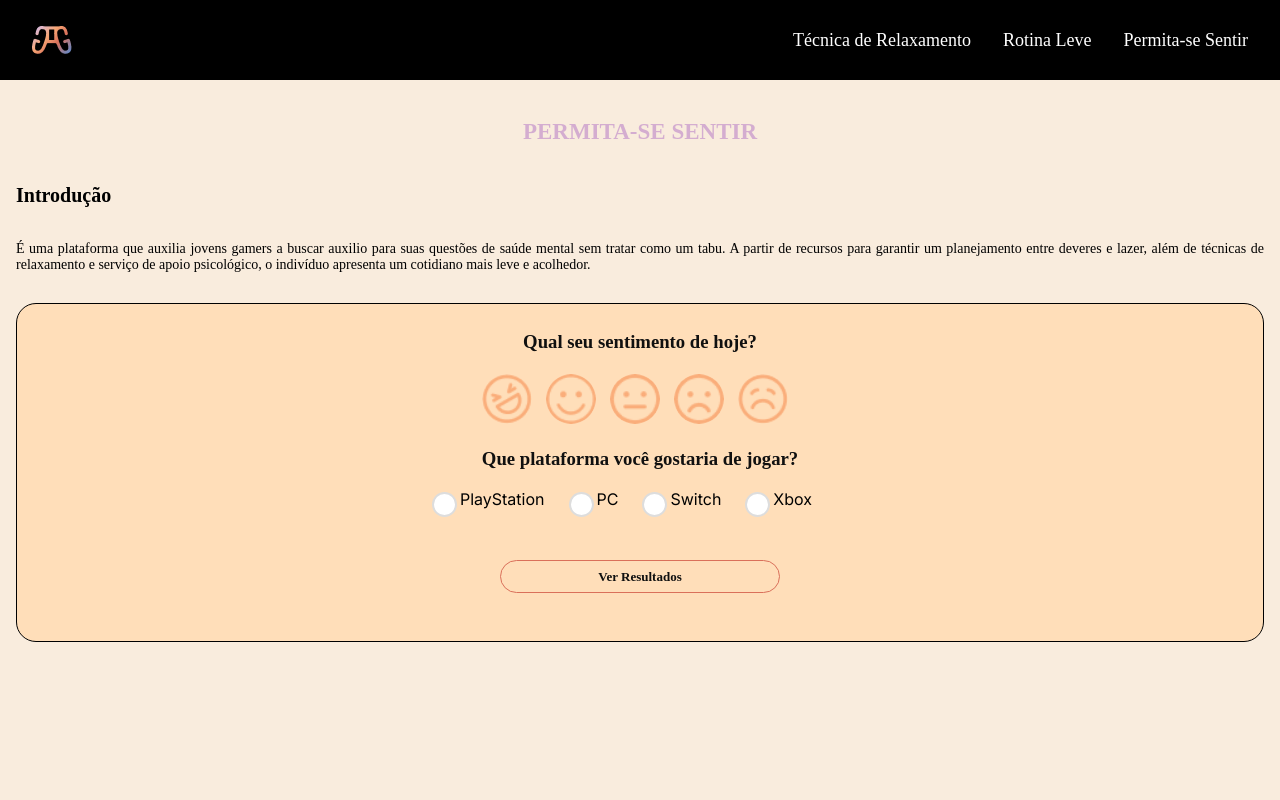
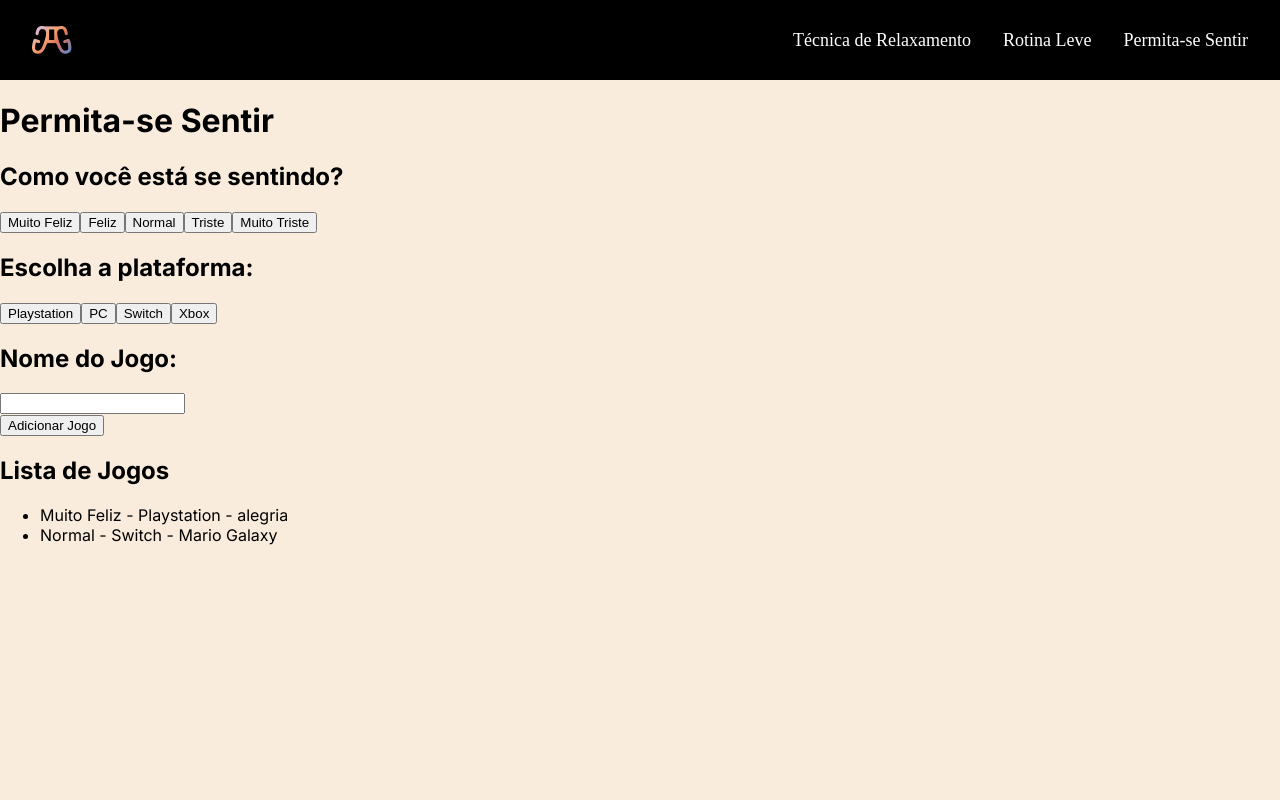
Before and after one commit to JoaoVictorPimenta/gamer-guardian, a Next.js app: page /permita-se-sentir in a window 1280 px wide. Shown: the top 800 px of the page. Built offline with nearby package versions, Linux system fonts and the light colour scheme; data requests are answered from the project's data file.

Commit message:
using a post to insert a game list

```diff
--- a/db.json
+++ b/db.json
@@ -1,19 +1,16 @@
 {
-    "jogos": [
-        {
-            "titulo": "The Last of Us",
-            "texto": "Em uma civilização devastada, em que infectados e sobreviventes veteranos estão à solta, Joel, um protagonista abatido, é contratado para tirar uma garota de 14 anos, Ellie, de uma zona de quarentena militar. No entanto, o que começa como um pequeno serviço se transforma em uma jornada brutal através do país.",
-            "platform": "PlayStation"
-        },
-        {
-            "titulo": "Gris",
-            "texto": "Gris é uma jovem esperançosa, perdida em seu próprio mundo, que lida com uma dolorosa experiência. Sua jornada pela tristeza se manifesta em seu vestido, que concede a ela novas habilidades para navegar melhor por sua realidade desbotada. Ao longo da história, Gris evolui emocionalmente e passa a ver o mundo de outra forma, revelando novos caminhos para explorar com o uso de suas novas habilidades.",
-            "platform": "Switch"
-        },
-        {
-            "titulo": "Life Is Strange",
-            "texto": "Siga a história de Max Caulfield, uma estudante de fotografia que descobre ser capaz de rebobinar o tempo ao salvar a melhor amiga, Chloe Price. As duas logo começam a investigar o desaparecimento misterioso da amiga e também estudante Rachel Amber, e desvendam o lado sombrio da vida em Arcadia Bay. Ao mesmo tempo, Max aprende rápido que alterar o passado pode por vezes levar a um futuro devastador.",
-            "platform": "Xbox"
-        }
-    ]
+  "games": [
+    {
+      "id": "48d6",
+      "emotion": "Muito Feliz",
+      "platform": "Playstation",
+      "game": "alegria"
+    },
+    {
+      "id": "6bf4",
+      "emotion": "Normal",
+      "platform": "Switch",
+      "game": "Mario Galaxy"
+    }
+  ]
 }
--- a/package.json
+++ b/package.json
@@ -10,6 +10,7 @@
     "json-server": "json-server --watch db.json --port 3001"
   },
   "dependencies": {
+    "axios": "^1.7.2",
     "json-server": "^1.0.0-beta.0",
     "next": "14.1.4",
     "react": "^18",
--- a/src/app/permita-se-sentir/page.js
+++ b/src/app/permita-se-sentir/page.js
@@ -1,92 +1,75 @@
-'use client'
-import Link from "next/link";
+// src/app/permita-se-sentir/page.js
+"use client";
 
-export default function Sentir() {
-    return (
-        <>
-            <h2 className="nomePag pag3">Permita-se Sentir</h2>
+import { useState, useEffect } from 'react';
+import axios from 'axios';
 
-            <h3 className="recomendacoes">Introdução</h3>
-            <p className= "textinho">
-                É uma plataforma que auxilia jovens gamers a buscar auxilio para suas questões de saúde mental sem tratar como um tabu. A partir de recursos para garantir um planejamento entre deveres e lazer, além de técnicas de relaxamento e serviço de apoio psicológico, o indivíduo apresenta um cotidiano mais leve e acolhedor.
-            </p>
-            <div>
-                <section className="cardGroup">
-                    <Card></Card>
-                </section>
-            </div>
-        </>
-    )
-}
+const Page = () => {
+  const [emotion, setEmotion] = useState('');
+  const [platform, setPlatform] = useState('');
+  const [game, setGame] = useState('');
+  const [games, setGames] = useState([]);
 
-function Card() {
-    return (
-        <article className="alinhaVert card">
-            <div>
-                <div>
-                    <h3 className="nimbus-sentimento">Qual seu sentimento de hoje?</h3>
-                    <div className="emojis">
-                        <input type="radio" id="excited" name="emoji" class="emoji-input" />
-                        <label for="excited" class="emoji-label"> <img src="excited.png" alt="Excited" /></label>
+  useEffect(() => {
+    const fetchGames = async () => {
+      const response = await axios.get('http://localhost:3001/games');
+      setGames(response.data);
+    };
 
-                        <input type="radio" id="happy" name="emoji" class="emoji-input" />
-                        <label for="happy" class="emoji-label"> <img src="happy.png" alt="Happy" /></label>
+    fetchGames();
+  }, []);
 
-                        <input type="radio" id="neutral" name="emoji" class="emoji-input" />
-                        <label for="neutral" class="emoji-label"> <img src="neutral.png" alt="Neutral" /></label>
+  const handleSubmit = async (e) => {
+    e.preventDefault();
 
-                        <input type="radio" id="sad" name="emoji" class="emoji-input" />
-                        <label for="sad" class="emoji-label"> <img src="sad.png" alt="Sad" /></label>
+    const newGame = { emotion, platform, game };
 
-                        <input type="radio" id="depression" name="emoji" class="emoji-input" />
-                        <label for="depression" class="emoji-label"> <img src="depression.png" alt="Depression" /></label>
-                    </div>
+    const response = await axios.post('http://localhost:3001/games', newGame);
 
-                </div>
+    setGames([...games, response.data]);
+    setEmotion('');
+    setPlatform('');
+    setGame('');
+  };
 
-                <div className="card-content">
-                    <h3 className="nimbus-sentimento">Que plataforma você gostaria de jogar? </h3>
+  return (
+    <div>
+      <h1>Permita-se Sentir</h1>
+      <form onSubmit={handleSubmit}>
+        <div>
+          <h2>Como você está se sentindo?</h2>
+          {['Muito Feliz', 'Feliz', 'Normal', 'Triste', 'Muito Triste'].map((em) => (
+            <button key={em} type="button" onClick={() => setEmotion(em)}>
+              {em}
+            </button>
+          ))}
+        </div>
+        <div>
+          <h2>Escolha a plataforma:</h2>
+          {['Playstation', 'PC', 'Switch', 'Xbox'].map((plat) => (
+            <button key={plat} type="button" onClick={() => setPlatform(plat)}>
+              {plat}
+            </button>
+          ))}
+        </div>
+        <div>
+          <h2>Nome do Jogo:</h2>
+          <input type="text" value={game} onChange={(e) => setGame(e.target.value)} />
+        </div>
+        <button type="submit">Adicionar Jogo</button>
+      </form>
+      <div>
+        <h2>Lista de Jogos</h2>
+        <ul>
+          {games.map((g, index) => (
+            <li key={index}>
+              {g.emotion} - {g.platform} - {g.game}
+            </li>
+          ))}
+        </ul>
+      </div>
+    </div>
+  );
+};
 
-                    <div className="checkboxes">
-                        <div className="checkbox">
-                            <input type="checkbox" class="checkbox-round"></input>
-                            <label>PlayStation</label>
-                        </div>
-
-                        <div className="checkbox">
-                            <input type="checkbox" class="checkbox-round"></input>
-                            <label>PC</label>
-                        </div>
-
-                        <div className="checkbox">
-                            <input type="checkbox" class="checkbox-round"></input>
-                            <label>Switch</label>
-                        </div>
-
-                        <div className="checkbox">
-                            <input type="checkbox" class="checkbox-round"></input>
-                            <label>Xbox</label>
-                        </div>
-                    </div>
-
-                </div>
-
-                {/* <div>
-                    <h3 className="nimbus-sentimento">Qual gênero gostaria de jogar hoje? </h3>
-                    <div className="selecao">
-                        <select name="select">
-                            <option>FPS</option>
-                            <option>RPG</option>
-                            <option>Battle Royale</option>
-                            <option selected>Selecione.. </option>
-                        </select>
-                    </div>
-                </div> */}
-
-                <div className="link-resultado">
-                    <Link className="botao-resultado nimbus" href="/permita-se-sentir/indica-jogo">Ver resultados</Link>
-                </div>
-            </div>
-        </article>
-    );
-}
+export default Page;
```
Also changed, not shown: 1 other file (tests, documents, lock files or other folders).
